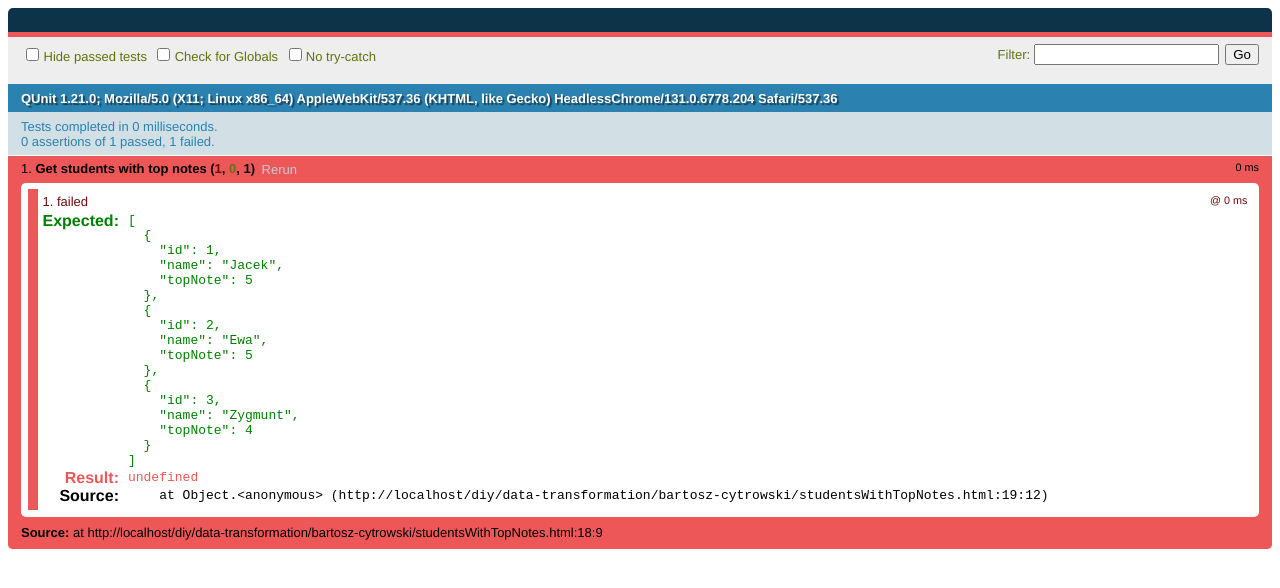
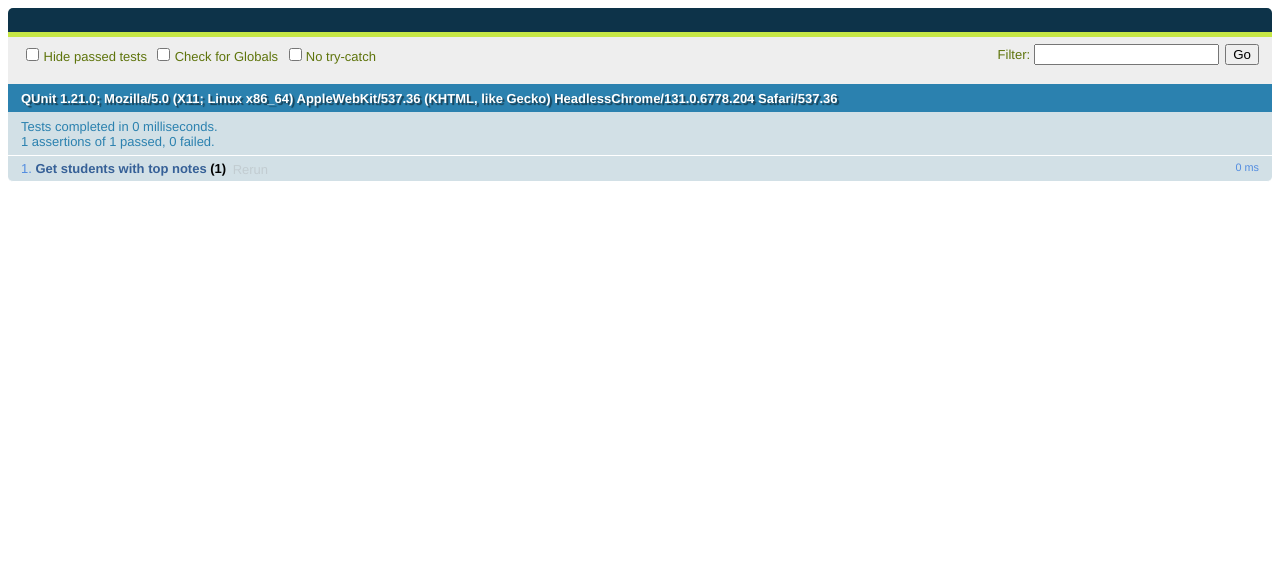
Before and after one commit to MartynaBartniczak/JavaScript, a plain HTML site: page diy/data-transformation/bartosz-cytrowski/studentsWithTopNotes.html in a window 1280 px wide. Drawn offline with Linux system fonts and the light colour scheme.

Commit message:
studentsWithTopNotes solved

```diff
--- a/diy/data-transformation/bartosz-cytrowski/studentsWithTopNotes.html
+++ b/diy/data-transformation/bartosz-cytrowski/studentsWithTopNotes.html
@@ -12,7 +12,15 @@
    * @param students
    */
   function getStudentsWithTopNotes(students) {
-    // TODO implement
+    return students.map(function (student) {
+      return {
+        id: student.id,
+        name: student.name,
+        topNote: student.notes.reduce(function (currentMax, next) {
+          return Math.max(currentMax, next)
+        }, -Infinity)
+      }
+    })
   }
 
   QUnit.test('Get students with top notes', function (assert) {
```
